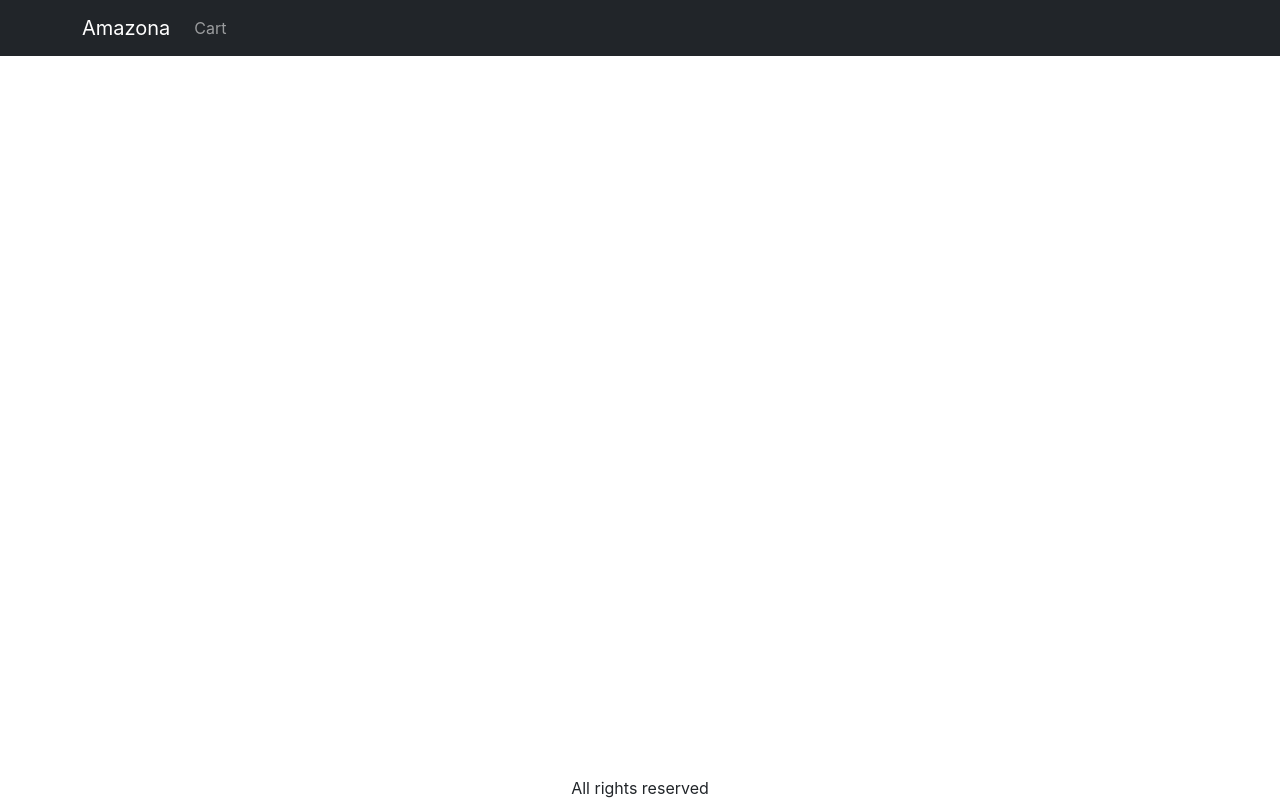
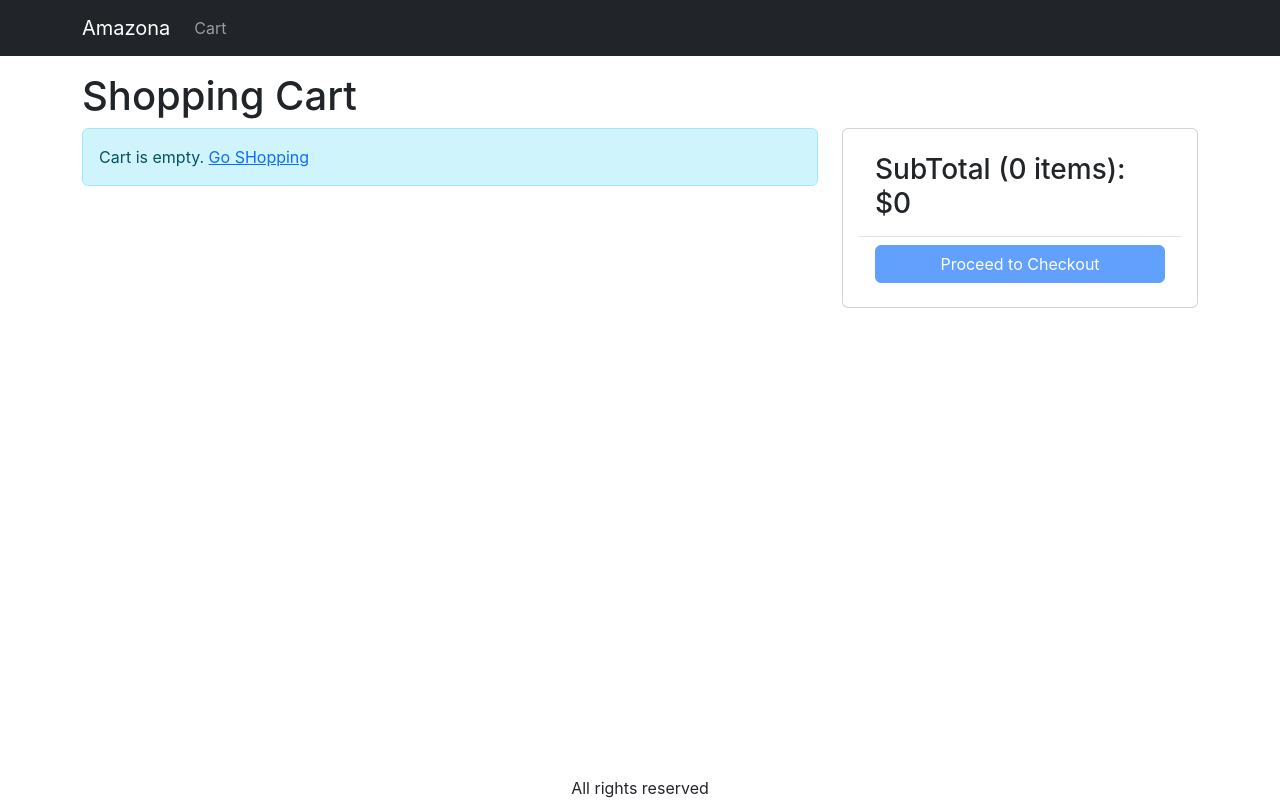
Before and after one commit to marlinejohn/Amazona, a React (Create React App) app in the folder frontend/: page /cart in a window 1280 px wide. Built offline with nearby package versions, Linux system fonts and the light colour scheme.

Commit message:
Add CartScreen

```diff
--- a/frontend/src/App.js
+++ b/frontend/src/App.js
@@ -9,6 +9,7 @@
 import {LinkContainer} from 'react-router-bootstrap';
 import { useContext } from "react";
 import { Store } from "./Store";
+import CartScreen from "./screens/CartScreen";
 
 
 function App() {
@@ -40,6 +41,7 @@
         <Container className ="mt-3">
         <Routes>
           <Route path="/product/:slug" element={<ProductScreen/>} />
+          <Route path="/cart" element={<CartScreen /> } />
           <Route path="/" element={<HomeScreen /> } />
         </Routes>
         </Container>
--- a/frontend/src/index.css
+++ b/frontend/src/index.css
@@ -44,3 +44,7 @@
 .img-large {
   max-width: 100%;
 }
+
+.img-thumbnail{
+  height :80px;
+}
--- /dev/null
+++ b/frontend/src/screens/CartScreen.js
@@ -0,0 +1,86 @@
+import { useContext } from "react";
+import { Store } from "../Store";
+import { Helmet } from "react-helmet-async";
+import Row from "react-bootstrap/Row";
+import Col from "react-bootstrap/Col";
+import MessageBox from "../components/MessageBox";
+import ListGroup from "react-bootstrap/esm/ListGroup";
+import ListGroupItem from "react-bootstrap/ListGroupItem";
+import { Link } from "react-router-dom";
+import Button from "react-bootstrap/Button";
+import Card from "react-bootstrap/Card";
+
+export default function CartScreen(){
+    const {state, dispatch: ctxDispatch} = useContext(Store);
+    const {cart:{cartItems},} = state;
+
+    return(
+        <div>
+            <Helmet>
+                <title>SHopping Cart</title>
+            </Helmet>
+            <h1>Shopping Cart</h1>
+            <Row>
+                <Col md={8}>
+                    {cartItems.length === 0 ? (
+                        <MessageBox>
+                            Cart is empty. <Link to="/">Go SHopping</Link>
+                        </MessageBox>
+                    ):
+                    (
+                        <ListGroup >
+                            {cartItems.map((item) =>(
+                                <ListGroupItem key={item._id}>
+                                    <Row className="align-items-center">
+                                        <Col md={4}>
+                                            <img src={item.image} alt={item.name} className="img-fluid rounded img-thumbnail"></img>
+                                            <Link to={`/product/${item.slug}`}>{item.name}</Link>
+                                        </Col>
+                                        <Col md={3}>
+                                            <Button variant="light" disabled={item.quantity === 1}>
+                                                <i className="fas fa-minus-circle"></i>
+                                            </Button>{' '}
+                                            <span>{item.quantity}</span>{' '}
+                                            <Button variant="light" disabled={item.quantity === item.countInStock}>
+                                                <i className="fas fa-plus-circle"></i>
+                                            </Button>{' '}
+                                        </Col>
+                                        <Col md={3}>${item.price}</Col>
+                                        <Col md={2}>
+                                        <Button variant="light">
+                                                <i className="fas fa-trash"></i>
+                                            </Button>
+                                        </Col>
+                                    </Row>
+                                </ListGroupItem>
+                            ))}
+                        </ListGroup>
+                    )
+                    }
+                </Col>
+                <Col md={4}>
+                   <Card>
+                    <Card.Body>
+                        <ListGroup variant ="flush">
+                            <ListGroupItem>
+                                <h3>
+                                    SubTotal ({cartItems.reduce((a,c)=> a + c.quantity, 0)}{' '}
+                                    items): $
+                                    {cartItems.reduce((a, c) => a + c.price * c.quantity, 0)}
+                                </h3>
+                            </ListGroupItem>
+                            <ListGroupItem>
+                                <div className="d-grid">
+                                    <Button type="button" variant="primary" disabled= {cartItems.length === 0}>
+                                        Proceed to Checkout
+                                    </Button>
+                                </div>
+                            </ListGroupItem>
+                        </ListGroup>
+                    </Card.Body>
+                    </Card>
+                </Col>
+            </Row>
+        </div>
+    );
+}
--- a/frontend/src/screens/ProductScreen.js
+++ b/frontend/src/screens/ProductScreen.js
@@ -1,6 +1,6 @@
 import axios from "axios";
 import { useContext, useEffect, useReducer } from "react";
-import { useParams } from "react-router-dom";
+import { useNavigate, useParams } from "react-router-dom";
 import Row from 'react-bootstrap/Row';
 import Col from 'react-bootstrap/Col';
 import ListGroup from 'react-bootstrap/ListGroup';
@@ -26,10 +26,10 @@
         default:
             return state;
     }
-}
+};
 
 function ProductScreen(){
-
+    const navigate = useNavigate();
     const params = useParams();
     const {slug} = params;
 
@@ -63,6 +63,7 @@
         }
         ctxDispatch({type:'CART_ADD_ITEM', payload:{...product, quantity}
     });
+    navigate('/cart');
     };
 
     return loading?(
```
Also changed, not shown: 1 other file (tests, documents, lock files or other folders).
